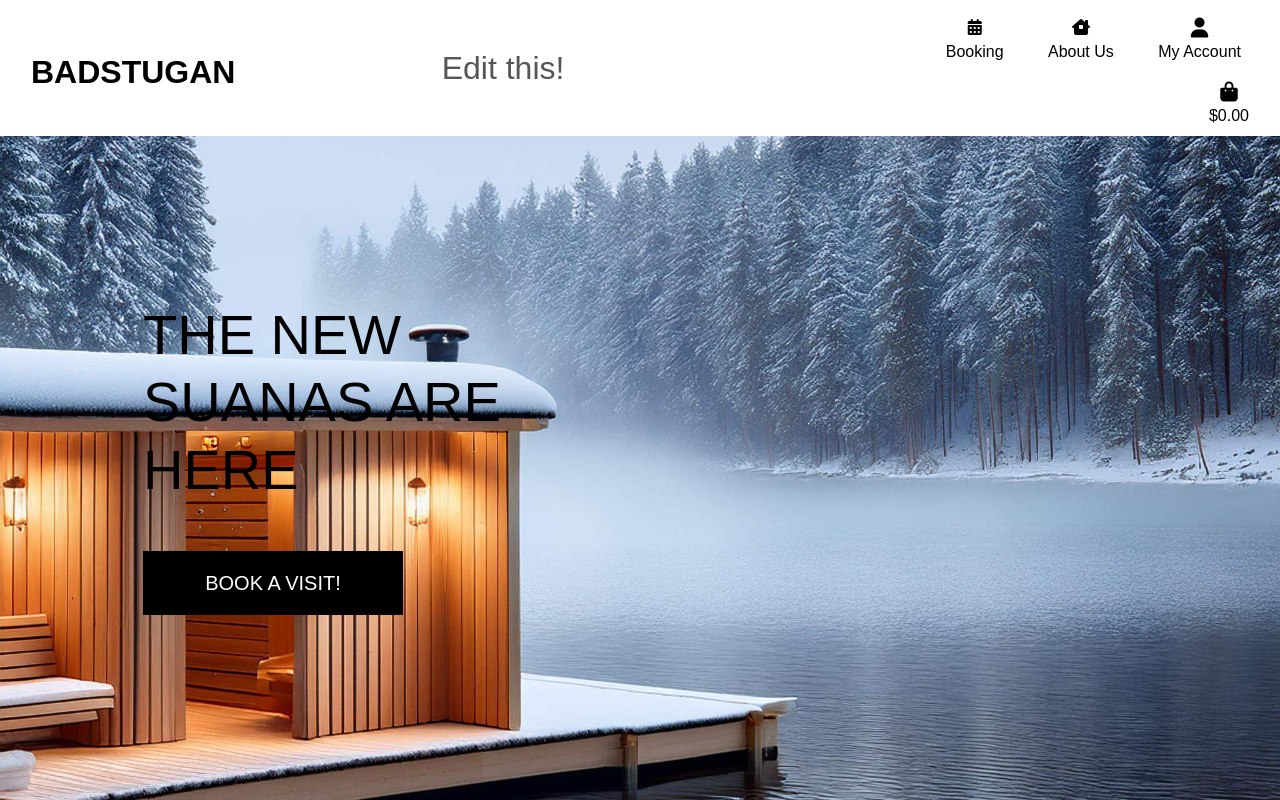
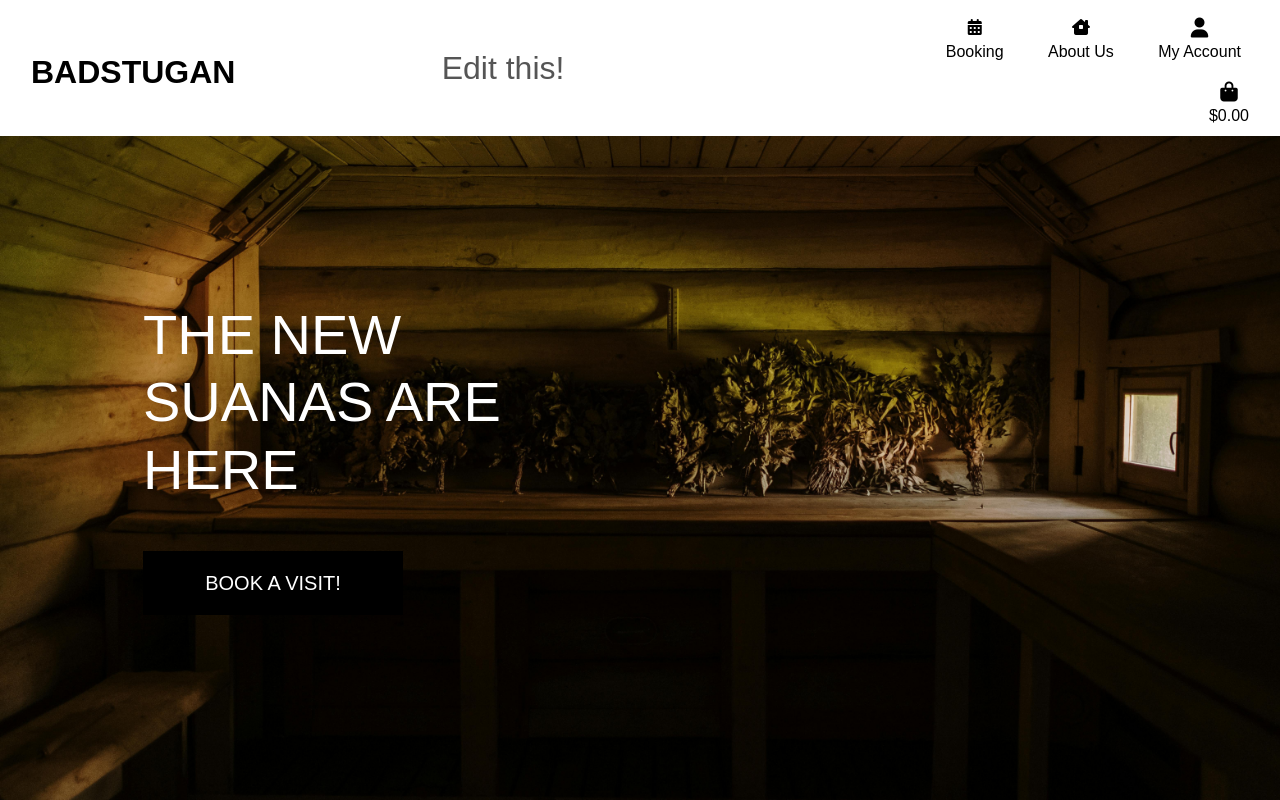
Before and after one commit to luddehs/Badstugan, a Django app: page / in a window 1280 px wide. Run offline with Django 5.2, Linux system fonts and the light colour scheme; some libraries are stand-ins or nearby versions; some web fonts are replaced.

Commit message:
Update hero image and text color

```diff
--- a/home/templates/home/index.html
+++ b/home/templates/home/index.html
@@ -13,7 +13,7 @@
     <div class="container h-100">
         <div class="row h-100">
             <div class="col-7 col-md-6 my-auto">
-                <h1 class="display-4 logo-font text-black">
+                <h1 class="display-4 logo-font text-white">
                     The new suanas are here
                 </h1>
                 <div class="my-5">
--- a/static/css/base.css
+++ b/static/css/base.css
@@ -3,7 +3,7 @@ html {
 }
 
 body {
-    background: url('/media/bastu-vinter.jpg') no-repeat center center fixed;
+    background: url('/media/badstuga-inne.jpg') no-repeat center center fixed;
     background-size: cover;
     height: calc(100vh - 164px);
     color: #555;
```
Also changed, not shown: media/badstuga-inne.jpg (added), media/bastu-vinter.jpg (deleted).
